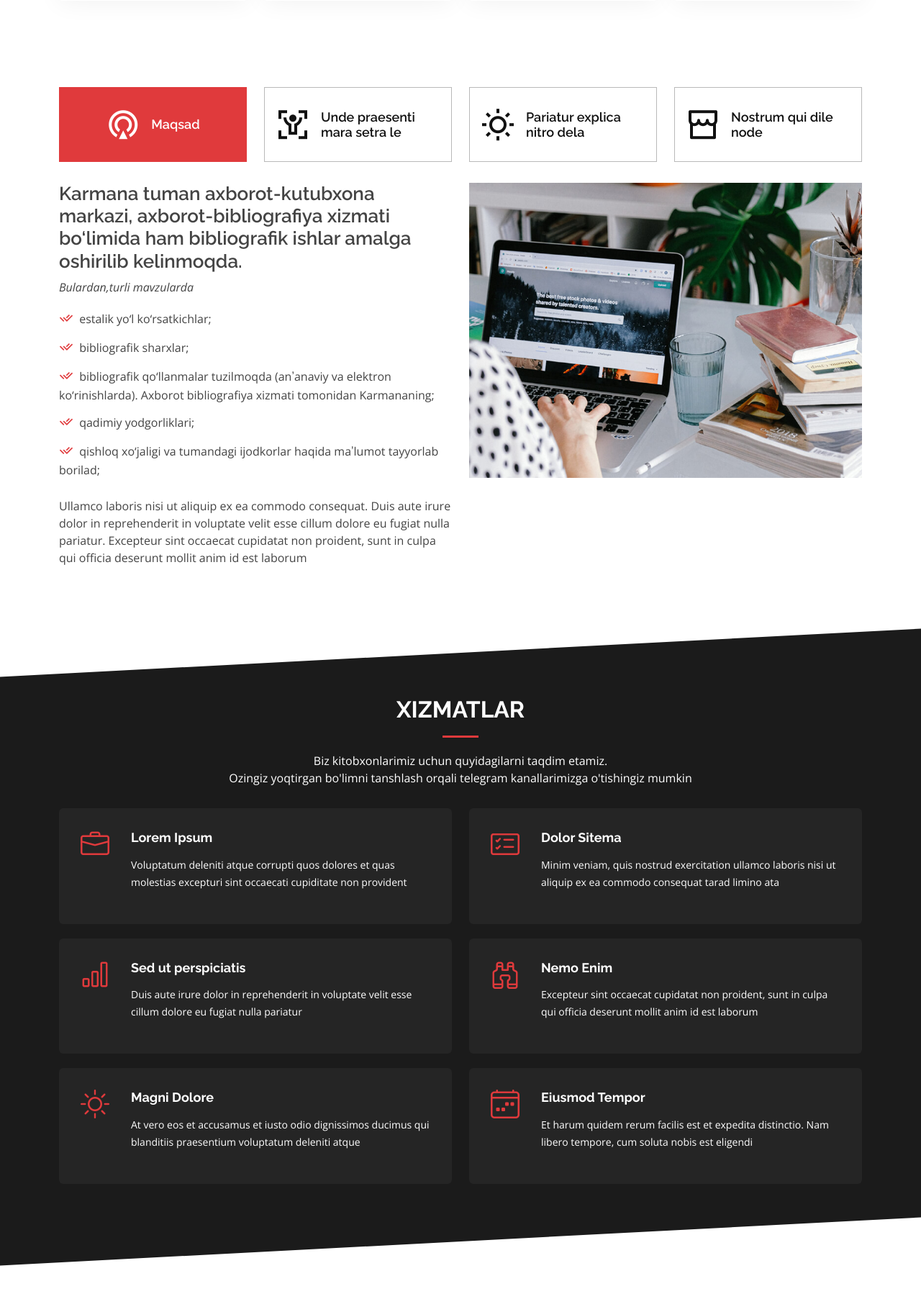
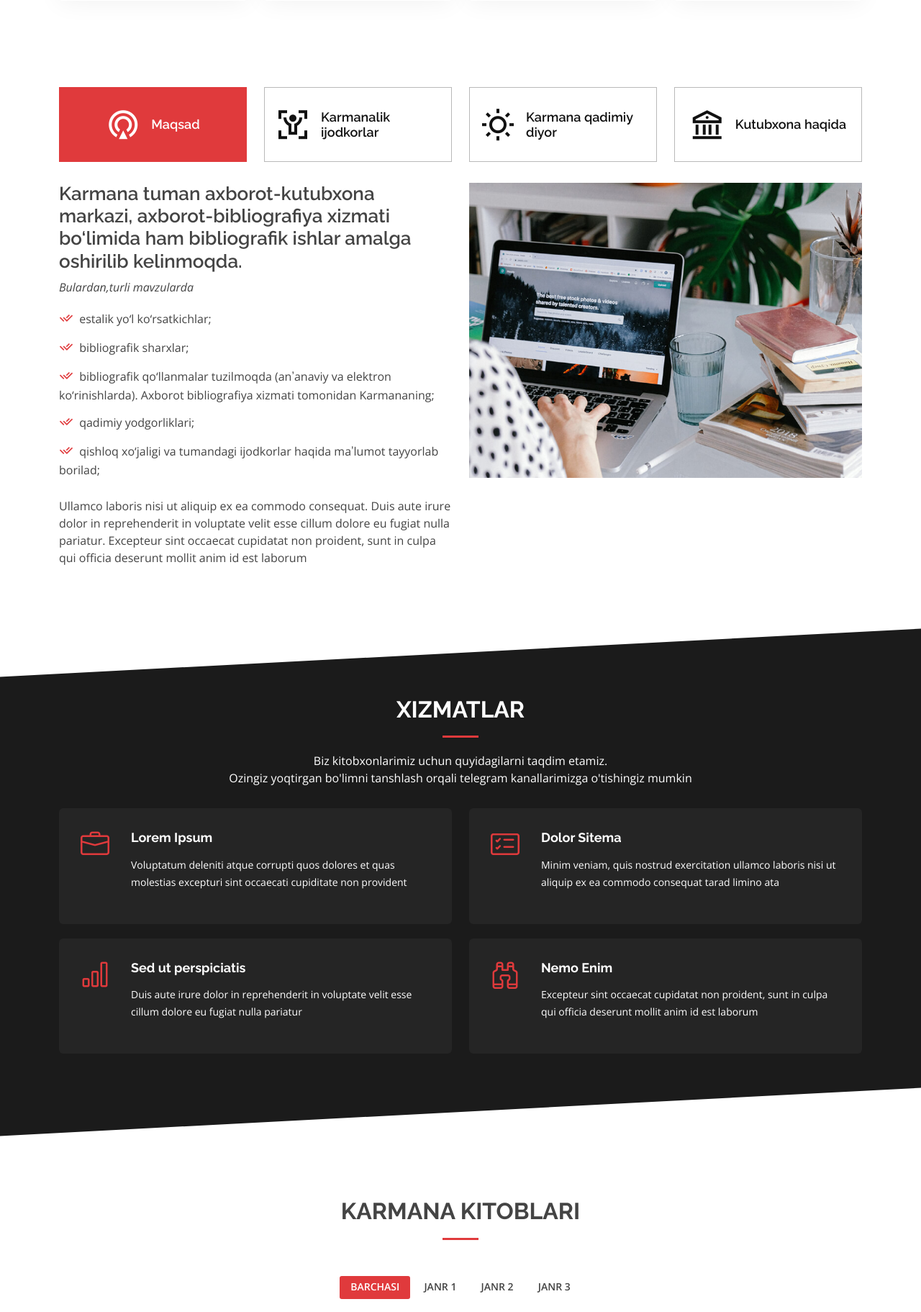
Before and after one commit to rustamovjavohir/KarmanaAKM, a Django app: page / in a window 1280 px wide. Shown: the part 2089-3912 px from the top of the page at 72% size. Run offline with Django 4.2, Linux system fonts and the light colour scheme; parts of the project's set-up code (start-up, migrations or seed data) failed here and were passed over; some libraries are stand-ins or nearby versions.

Commit message:
some changes

```diff
--- a/templates/Presento/index.html
+++ b/templates/Presento/index.html
@@ -168,19 +168,19 @@
                     <li class="nav-item col-3">
                         <a class="nav-link" data-bs-toggle="tab" data-bs-target="#tab-2">
                             <i class="ri-body-scan-line"></i>
-                            <h4 class="d-none d-lg-block">Unde praesenti mara setra le</h4>
+                            <h4 class="d-none d-lg-block">Karmanalik ijodkorlar</h4>
                         </a>
                     </li>
                     <li class="nav-item col-3">
                         <a class="nav-link" data-bs-toggle="tab" data-bs-target="#tab-3">
                             <i class="ri-sun-line"></i>
-                            <h4 class="d-none d-lg-block">Pariatur explica nitro dela</h4>
+                            <h4 class="d-none d-lg-block">Karmana qadimiy diyor</h4>
                         </a>
                     </li>
                     <li class="nav-item col-3">
                         <a class="nav-link" data-bs-toggle="tab" data-bs-target="#tab-4">
-                            <i class="ri-store-line"></i>
-                            <h4 class="d-none d-lg-block">Nostrum qui dile node</h4>
+                            <i class="ri-bank-line"></i>
+                            <h4 class="d-none d-lg-block">Kutubxona haqida</h4>
                         </a>
                     </li>
                 </ul>
@@ -387,22 +387,22 @@
                                 anim id est laborum</p>
                         </div>
                     </div>
-                    <div class="col-md-6 mt-4 mt-md-0">
-                        <div class="icon-box" data-aos="fade-up" data-aos-delay="500">
-                            <i class="bi bi-brightness-high"></i>
-                            <h4><a href="#">Magni Dolore</a></h4>
-                            <p>At vero eos et accusamus et iusto odio dignissimos ducimus qui blanditiis praesentium
-                                voluptatum deleniti atque</p>
-                        </div>
-                    </div>
-                    <div class="col-md-6 mt-4 mt-md-0">
-                        <div class="icon-box" data-aos="fade-up" data-aos-delay="600">
-                            <i class="bi bi-calendar4-week"></i>
-                            <h4><a href="#">Eiusmod Tempor</a></h4>
-                            <p>Et harum quidem rerum facilis est et expedita distinctio. Nam libero tempore, cum soluta
-                                nobis est eligendi</p>
-                        </div>
-                    </div>
+{#                    <div class="col-md-6 mt-4 mt-md-0">#}
+{#                        <div class="icon-box" data-aos="fade-up" data-aos-delay="500">#}
+{#                            <i class="bi bi-brightness-high"></i>#}
+{#                            <h4><a href="#">Magni Dolore</a></h4>#}
+{#                            <p>At vero eos et accusamus et iusto odio dignissimos ducimus qui blanditiis praesentium#}
+{#                                voluptatum deleniti atque</p>#}
+{#                        </div>#}
+{#                    </div>#}
+{#                    <div class="col-md-6 mt-4 mt-md-0">#}
+{#                        <div class="icon-box" data-aos="fade-up" data-aos-delay="600">#}
+{#                            <i class="bi bi-calendar4-week"></i>#}
+{#                            <h4><a href="#">Eiusmod Tempor</a></h4>#}
+{#                            <p>Et harum quidem rerum facilis est et expedita distinctio. Nam libero tempore, cum soluta#}
+{#                                nobis est eligendi</p>#}
+{#                        </div>#}
+{#                    </div>#}
                 </div>
 
             </div>
```
